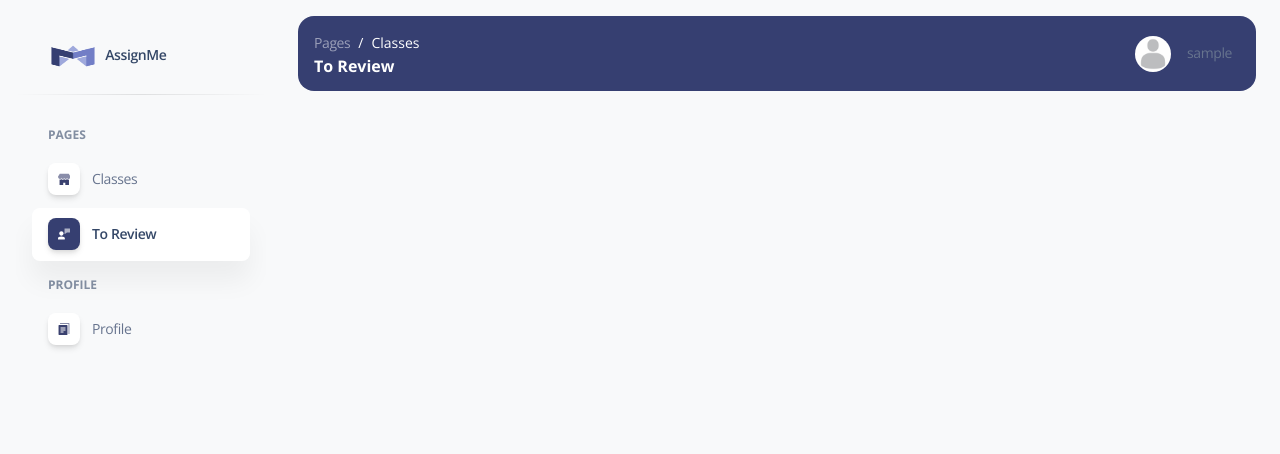
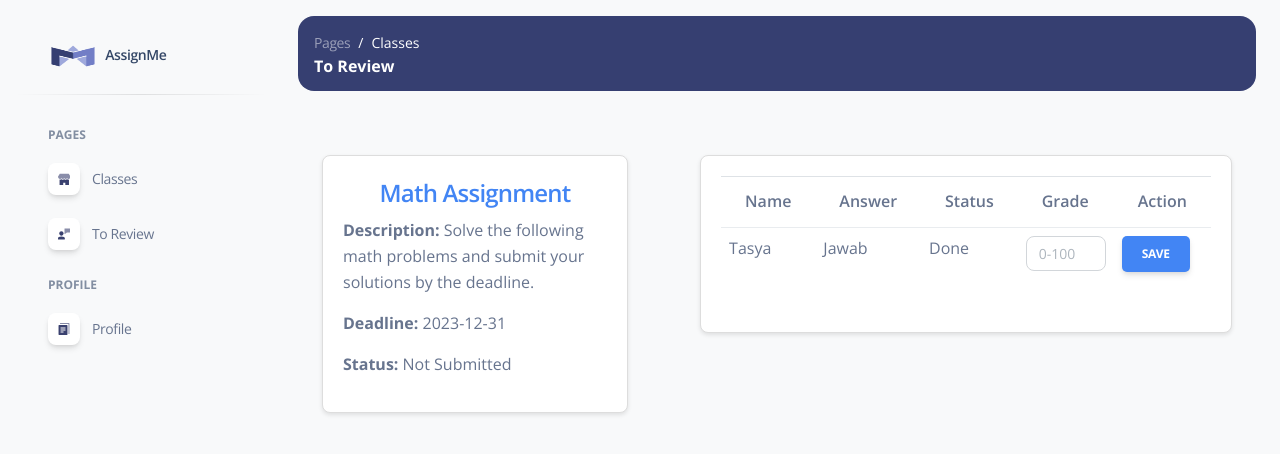
Before and after one commit to FanidiyaTasya/AssignMe-Web, a PHP site: page /pages/ViewTask.php in a window 1280 px wide. Shown: the top 454 px of the page. Run offline with PHP 8.4, Linux system fonts and the light colour scheme; the visitor is signed in with stand-in values (Sample User, id 1); some libraries are stand-ins or nearby versions.

Commit message:
menambahkan detail tugas

```diff
--- a/pages/Class.php
+++ b/pages/Class.php
@@ -76,7 +76,7 @@
         </li>
 
         <li class="nav-item">
-          <a class="nav-link  " href="../pages/Review.html">
+          <a class="nav-link  " href="../pages/Review.php">
             <div class="icon icon-shape icon-sm shadow border-radius-md bg-white text-center me-2 d-flex align-items-center justify-content-center">
               <svg width="12px" height="12px" viewBox="0 0 46 42" version="1.1" xmlns="http://www.w3.org/2000/svg" xmlns:xlink="http://www.w3.org/1999/xlink">
                 <title>customer-support</title>
@@ -150,7 +150,7 @@
           <h5 class="font-weight-bolder mb-0 text-white"><?php echo $subject; ?></h5><br>
           <h5 class="font-weight-bolder mb-0 text-white">Class Code:</h5>
           <p class="font-weight-bolder mb-0 text-white"  class="copy-container ml-2" contenteditable="true" id="copyContainer" onclick="copyCode()" > <?php echo $classCode; ?></p>
-          <img src="path/to/your/icon.png" alt="Copy Icon" class="copy-icon" onclick="copyCode()">
+          <img src="../assets/img/copy3.png" alt="Copy Icon" class="copy-icon" onclick="copyCode()">
         </nav>
 
         <!-- KOLOM SEARCH -->
--- a/pages/ViewTask.php
+++ b/pages/ViewTask.php
@@ -8,6 +8,7 @@ $username = $_SESSION['Username'];
 ?>
 <!DOCTYPE html>
 <html lang="en">
+
 <head>
   <title>AssignMe</title>
 
@@ -26,12 +27,68 @@ $username = $_SESSION['Username'];
   <link rel="stylesheet" href="../assets/css/tab-layout-style.css">
   <link id="pagestyle" href="../assets/css/soft-ui-dashboard.css" rel="stylesheet" />
 
+  <style>
+    .assignment-details {
+      background-color: #fff;
+      border: 1px solid #ddd;
+      border-radius: 8px;
+      box-shadow: 0 2px 4px rgba(0, 0, 0, 0.1);
+      margin: 20px auto;
+      max-width: 600px;
+      padding: 20px;
+    }
+
+    .assignment-details h4 {
+      color: #4285f4;
+      text-align: center;
+    }
+
+    .assignment-details p {
+      margin-bottom: 15px;
+    }
+
+    .assignment-details button {
+      background-color: #4285f4;
+      color: white;
+      padding: 10px 20px;
+      border: none;
+      border-radius: 5px;
+      cursor: pointer;
+    }
+
+    .cc {
+      background-color: #fff;
+      border: 1px solid #ddd;
+      border-radius: 8px;
+      box-shadow: 0 2px 4px rgba(0, 0, 0, 0.1);
+      margin-top: 20px;
+      padding: 20px;
+    }
+
+
+
+    .table tbody tr:hover {
+      background-color: #f5f5f5;
+    }
+
+    .form-control {
+      width: 80px;
+    }
+
+    .btn-primary {
+      background-color: #4285f4;
+      color: white;
+    }
+  </style>
 </head>
+
 <body class="g-sidenav-show bg-gray-100">
   <!-- Sidebar -->
-  <aside class="sidenav navbar navbar-vertical navbar-expand-xs border-0 border-radius-xl my-3 fixed-start ms-3 " id="sidenav-main">
+  <aside class="sidenav navbar navbar-vertical navbar-expand-xs border-0 border-radius-xl my-3 fixed-start ms-3 "
+    id="sidenav-main">
     <div class="sidenav-header">
-      <i class="fas fa-times p-3 cursor-pointer text-secondary opacity-5 position-absolute end-0 top-0 d-none d-xl-none" aria-hidden="true" id="iconSidenav"></i>
+      <i class="fas fa-times p-3 cursor-pointer text-secondary opacity-5 position-absolute end-0 top-0 d-none d-xl-none"
+        aria-hidden="true" id="iconSidenav"></i>
       <a class="navbar-brand m-0" href="Dashboard.php" target="_blank">
         <img src="../assets/img/logo2.png" class="navbar-brand-img" alt="main_logo" style="width: 50px; height: 100px;">
         <span class="ms-1 font-weight-bold">AssignMe</span>
@@ -47,15 +104,21 @@ $username = $_SESSION['Username'];
 
         <li class="nav-item">
           <a class="nav-link" href="Dashboard.php">
-            <div class="icon icon-shape icon-sm shadow border-radius-md bg-white text-center me-2 d-flex align-items-center justify-content-center">
-              <svg width="12px" height="12px" viewBox="0 0 45 40" version="1.1" xmlns="http://www.w3.org/2000/svg" xmlns:xlink="http://www.w3.org/1999/xlink">
+            <div
+              class="icon icon-shape icon-sm shadow border-radius-md bg-white text-center me-2 d-flex align-items-center justify-content-center">
+              <svg width="12px" height="12px" viewBox="0 0 45 40" version="1.1" xmlns="http://www.w3.org/2000/svg"
+                xmlns:xlink="http://www.w3.org/1999/xlink">
                 <title>shop </title>
                 <g stroke="none" stroke-width="1" fill="none" fill-rule="evenodd">
                   <g transform="translate(-1716.000000, -439.000000)" fill="#FFFFFF" fill-rule="nonzero">
                     <g transform="translate(1716.000000, 291.000000)">
                       <g transform="translate(0.000000, 148.000000)">
-                        <path class="color-background opacity-6" d="M46.7199583,10.7414583 L40.8449583,0.949791667 C40.4909749,0.360605034 39.8540131,0 39.1666667,0 L7.83333333,0 C7.1459869,0 6.50902508,0.360605034 6.15504167,0.949791667 L0.280041667,10.7414583 C0.0969176761,11.0460037 -1.23209662e-05,11.3946378 -1.23209662e-05,11.75 C-0.00758042603,16.0663731 3.48367543,19.5725301 7.80004167,19.5833333 L7.81570833,19.5833333 C9.75003686,19.5882688 11.6168794,18.8726691 13.0522917,17.5760417 C16.0171492,20.2556967 20.5292675,20.2556967 23.494125,17.5760417 C26.4604562,20.2616016 30.9794188,20.2616016 33.94575,17.5760417 C36.2421905,19.6477597 39.5441143,20.1708521 42.3684437,18.9103691 C45.1927731,17.649886 47.0084685,14.8428276 47.0000295,11.75 C47.0000295,11.3946378 46.9030823,11.0460037 46.7199583,10.7414583 Z"></path>
-                        <path class="color-background" d="M39.198,22.4912623 C37.3776246,22.4928106 35.5817531,22.0149171 33.951625,21.0951667 L33.92225,21.1107282 C31.1430221,22.6838032 27.9255001,22.9318916 24.9844167,21.7998837 C24.4750389,21.605469 23.9777983,21.3722567 23.4960833,21.1018359 L23.4745417,21.1129513 C20.6961809,22.6871153 17.4786145,22.9344611 14.5386667,21.7998837 C14.029926,21.6054643 13.533337,21.3722507 13.0522917,21.1018359 C11.4250962,22.0190609 9.63246555,22.4947009 7.81570833,22.4912623 C7.16510551,22.4842162 6.51607673,22.4173045 5.875,22.2911849 L5.875,44.7220845 C5.875,45.9498589 6.7517757,46.9451667 7.83333333,46.9451667 L19.5833333,46.9451667 L19.5833333,33.6066734 L27.4166667,33.6066734 L27.4166667,46.9451667 L39.1666667,46.9451667 C40.2482243,46.9451667 41.125,45.9498589 41.125,44.7220845 L41.125,22.2822926 C40.4887822,22.4116582 39.8442868,22.4815492 39.198,22.4912623 Z"></path>
+                        <path class="color-background opacity-6"
+                          d="M46.7199583,10.7414583 L40.8449583,0.949791667 C40.4909749,0.360605034 39.8540131,0 39.1666667,0 L7.83333333,0 C7.1459869,0 6.50902508,0.360605034 6.15504167,0.949791667 L0.280041667,10.7414583 C0.0969176761,11.0460037 -1.23209662e-05,11.3946378 -1.23209662e-05,11.75 C-0.00758042603,16.0663731 3.48367543,19.5725301 7.80004167,19.5833333 L7.81570833,19.5833333 C9.75003686,19.5882688 11.6168794,18.8726691 13.0522917,17.5760417 C16.0171492,20.2556967 20.5292675,20.2556967 23.494125,17.5760417 C26.4604562,20.2616016 30.9794188,20.2616016 33.94575,17.5760417 C36.2421905,19.6477597 39.5441143,20.1708521 42.3684437,18.9103691 C45.1927731,17.649886 47.0084685,14.8428276 47.0000295,11.75 C47.0000295,11.3946378 46.9030823,11.0460037 46.7199583,10.7414583 Z">
+                        </path>
+                        <path class="color-background"
+                          d="M39.198,22.4912623 C37.3776246,22.4928106 35.5817531,22.0149171 33.951625,21.0951667 L33.92225,21.1107282 C31.1430221,22.6838032 27.9255001,22.9318916 24.9844167,21.7998837 C24.4750389,21.605469 23.9777983,21.3722567 23.4960833,21.1018359 L23.4745417,21.1129513 C20.6961809,22.6871153 17.4786145,22.9344611 14.5386667,21.7998837 C14.029926,21.6054643 13.533337,21.3722507 13.0522917,21.1018359 C11.4250962,22.0190609 9.63246555,22.4947009 7.81570833,22.4912623 C7.16510551,22.4842162 6.51607673,22.4173045 5.875,22.2911849 L5.875,44.7220845 C5.875,45.9498589 6.7517757,46.9451667 7.83333333,46.9451667 L19.5833333,46.9451667 L19.5833333,33.6066734 L27.4166667,33.6066734 L27.4166667,46.9451667 L39.1666667,46.9451667 C40.2482243,46.9451667 41.125,45.9498589 41.125,44.7220845 L41.125,22.2822926 C40.4887822,22.4116582 39.8442868,22.4815492 39.198,22.4912623 Z">
+                        </path>
                       </g>
                     </g>
                   </g>
@@ -67,17 +130,25 @@ $username = $_SESSION['Username'];
         </li>
 
         <li class="nav-item">
-          <a class="nav-link active" href="Review.php">
-            <div class="icon icon-shape icon-sm shadow border-radius-md bg-white text-center me-2 d-flex align-items-center justify-content-center">
-              <svg width="12px" height="12px" viewBox="0 0 46 42" version="1.1" xmlns="http://www.w3.org/2000/svg" xmlns:xlink="http://www.w3.org/1999/xlink">
+          <a class="nav-link " href="Review.php">
+            <div
+              class="icon icon-shape icon-sm shadow border-radius-md bg-white text-center me-2 d-flex align-items-center justify-content-center">
+              <svg width="12px" height="12px" viewBox="0 0 46 42" version="1.1" xmlns="http://www.w3.org/2000/svg"
+                xmlns:xlink="http://www.w3.org/1999/xlink">
                 <title>customer-support</title>
                 <g stroke="none" stroke-width="1" fill="none" fill-rule="evenodd">
                   <g transform="translate(-1717.000000, -291.000000)" fill="#FFFFFF" fill-rule="nonzero">
                     <g transform="translate(1716.000000, 291.000000)">
                       <g transform="translate(1.000000, 0.000000)">
-                        <path class="color-background opacity-6" d="M45,0 L26,0 C25.447,0 25,0.447 25,1 L25,20 C25,20.379 25.214,20.725 25.553,20.895 C25.694,20.965 25.848,21 26,21 C26.212,21 26.424,20.933 26.6,20.8 L34.333,15 L45,15 C45.553,15 46,14.553 46,14 L46,1 C46,0.447 45.553,0 45,0 Z"></path>
-                        <path class="color-background" d="M22.883,32.86 C20.761,32.012 17.324,31 13,31 C8.676,31 5.239,32.012 3.116,32.86 C1.224,33.619 0,35.438 0,37.494 L0,41 C0,41.553 0.447,42 1,42 L25,42 C25.553,42 26,41.553 26,41 L26,37.494 C26,35.438 24.776,33.619 22.883,32.86 Z"></path>
-                        <path class="color-background" d="M13,28 C17.432,28 21,22.529 21,18 C21,13.589 17.411,10 13,10 C8.589,10 5,13.589 5,18 C5,22.529 8.568,28 13,28 Z"></path>
+                        <path class="color-background opacity-6"
+                          d="M45,0 L26,0 C25.447,0 25,0.447 25,1 L25,20 C25,20.379 25.214,20.725 25.553,20.895 C25.694,20.965 25.848,21 26,21 C26.212,21 26.424,20.933 26.6,20.8 L34.333,15 L45,15 C45.553,15 46,14.553 46,14 L46,1 C46,0.447 45.553,0 45,0 Z">
+                        </path>
+                        <path class="color-background"
+                          d="M22.883,32.86 C20.761,32.012 17.324,31 13,31 C8.676,31 5.239,32.012 3.116,32.86 C1.224,33.619 0,35.438 0,37.494 L0,41 C0,41.553 0.447,42 1,42 L25,42 C25.553,42 26,41.553 26,41 L26,37.494 C26,35.438 24.776,33.619 22.883,32.86 Z">
+                        </path>
+                        <path class="color-background"
+                          d="M13,28 C17.432,28 21,22.529 21,18 C21,13.589 17.411,10 13,10 C8.589,10 5,13.589 5,18 C5,22.529 8.568,28 13,28 Z">
+                        </path>
                       </g>
                     </g>
                   </g>
@@ -94,15 +165,21 @@ $username = $_SESSION['Username'];
 
         <li class="nav-item">
           <a class="nav-link  " href="Profile.php">
-            <div class="icon icon-shape icon-sm shadow border-radius-md bg-white text-center me-2 d-flex align-items-center justify-content-center">
-              <svg width="12px" height="12px" viewBox="0 0 40 44" version="1.1" xmlns="http://www.w3.org/2000/svg" xmlns:xlink="http://www.w3.org/1999/xlink">
+            <div
+              class="icon icon-shape icon-sm shadow border-radius-md bg-white text-center me-2 d-flex align-items-center justify-content-center">
+              <svg width="12px" height="12px" viewBox="0 0 40 44" version="1.1" xmlns="http://www.w3.org/2000/svg"
+                xmlns:xlink="http://www.w3.org/1999/xlink">
                 <title>document</title>
                 <g stroke="none" stroke-width="1" fill="none" fill-rule="evenodd">
                   <g transform="translate(-1870.000000, -591.000000)" fill="#FFFFFF" fill-rule="nonzero">
                     <g transform="translate(1716.000000, 291.000000)">
                       <g transform="translate(154.000000, 300.000000)">
-                        <path class="color-background opacity-6" d="M40,40 L36.3636364,40 L36.3636364,3.63636364 L5.45454545,3.63636364 L5.45454545,0 L38.1818182,0 C39.1854545,0 40,0.814545455 40,1.81818182 L40,40 Z"></path>
-                        <path class="color-background" d="M30.9090909,7.27272727 L1.81818182,7.27272727 C0.814545455,7.27272727 0,8.08727273 0,9.09090909 L0,41.8181818 C0,42.8218182 0.814545455,43.6363636 1.81818182,43.6363636 L30.9090909,43.6363636 C31.9127273,43.6363636 32.7272727,42.8218182 32.7272727,41.8181818 L32.7272727,9.09090909 C32.7272727,8.08727273 31.9127273,7.27272727 30.9090909,7.27272727 Z M18.1818182,34.5454545 L7.27272727,34.5454545 L7.27272727,30.9090909 L18.1818182,30.9090909 L18.1818182,34.5454545 Z M25.4545455,27.2727273 L7.27272727,27.2727273 L7.27272727,23.6363636 L25.4545455,23.6363636 L25.4545455,27.2727273 Z M25.4545455,20 L7.27272727,20 L7.27272727,16.3636364 L25.4545455,16.3636364 L25.4545455,20 Z"></path>
+                        <path class="color-background opacity-6"
+                          d="M40,40 L36.3636364,40 L36.3636364,3.63636364 L5.45454545,3.63636364 L5.45454545,0 L38.1818182,0 C39.1854545,0 40,0.814545455 40,1.81818182 L40,40 Z">
+                        </path>
+                        <path class="color-background"
+                          d="M30.9090909,7.27272727 L1.81818182,7.27272727 C0.814545455,7.27272727 0,8.08727273 0,9.09090909 L0,41.8181818 C0,42.8218182 0.814545455,43.6363636 1.81818182,43.6363636 L30.9090909,43.6363636 C31.9127273,43.6363636 32.7272727,42.8218182 32.7272727,41.8181818 L32.7272727,9.09090909 C32.7272727,8.08727273 31.9127273,7.27272727 30.9090909,7.27272727 Z M18.1818182,34.5454545 L7.27272727,34.5454545 L7.27272727,30.9090909 L18.1818182,30.9090909 L18.1818182,34.5454545 Z M25.4545455,27.2727273 L7.27272727,27.2727273 L7.27272727,23.6363636 L25.4545455,23.6363636 L25.4545455,27.2727273 Z M25.4545455,20 L7.27272727,20 L7.27272727,16.3636364 L25.4545455,16.3636364 L25.4545455,20 Z">
+                        </path>
                       </g>
                     </g>
                   </g>
@@ -120,7 +197,8 @@ $username = $_SESSION['Username'];
   <main class="main-content position-relative max-height-vh-100 h-100 mt-1 border-radius-lg ">
 
     <!-- Navbar -->
-    <nav class="navbar navbar-main navbar-expand-lg px-0 mx-4 shadow-none border-radius-xl my-3" id="navbarBlur" navbar-scroll="true">
+    <nav class="navbar navbar-main navbar-expand-lg px-0 mx-4 shadow-none border-radius-xl my-3" id="navbarBlur"
+      navbar-scroll="true">
       <div class="container-fluid py-1 px-3">
 
         <li class="nav-item d-xl-none ps-3 d-flex align-items-center">
@@ -151,62 +229,6 @@ $username = $_SESSION['Username'];
 
 
 
-            <!-- DROPDOWN -->
-            <li class="nav-item px-2 d-flex align-items-center">
-              <li class="nav-item dropdown pe-2 d-flex">
-                <a href="javascript:;" class="nav-link text-white p-0" id="dropdownMenuButton" data-bs-toggle="dropdown" aria-expanded="false">
-                  <div class="d-flex align-items-center">
-                    <div class="avatar avatar-sm me-3">
-                      <img src="../upload/profile/user-picture.jpg" alt="Profile Picture" class="img-fluid rounded-circle">
-                    </div>
-                    <span class="d-sm-inline d-none"><?= $username; ?></span>
-                  </div>
-                </a>
-                <ul class="dropdown-menu dropdown-menu-end px-2 py-3 me-sm-n4" aria-labelledby="dropdownMenuButton">
-
-                    <li>
-                        <!-- <a class="dropdown-item border-radius-md" href="path/to/logout">
-                            <div class="d-flex py-1">
-                                <div class="avatar avatar-sm me-3">
-                                    <i class="text-dark fa fa-pencil-alt"></i>
-                                </div>
-                                <div class="d-flex flex-column justify-content-center">
-                                    <h6 class="text-sm font-weight-normal mb-1">Edit Profile</h6>
-                                </div>
-                            </div>
-                        </a>
-                    </li> -->
-
-                    <li>
-                        <a class="dropdown-item border-radius-md" href="path/to/change-password">
-                            <div class="d-flex py-1">
-                                <div class="avatar avatar-sm me-3">
-                                    <i class="text-dark fa fa-lock"></i>
-                                </div>
-                                <div class="d-flex flex-column justify-content-center">
-                                    <h6 class="text-sm font-weight-normal mb-1">Change Password</h6>
-                                </div>
-                            </div>
-                        </a>
-                    </li>
-
-                    <li>
-                        <a class="dropdown-item border-radius-md" href="../function/LogoutController.php">
-                            <div class="d-flex py-1">
-                                <div class="avatar avatar-sm me-3">
-                                    <i class=" text-dark fa fa-sign-out"></i>
-                                </div>
-                                <div class="d-flex flex-column justify-content-center">
-                                    <h6 class="text-sm font-weight-normal mb-1">Log Out</h6>
-                                </div>
-                            </div>
-                        </a>
-                    </li>
-
-                </ul>
-              </li>
-            </li>
-            <!-- END DROPDOWN NOTIF -->
 
         </li>
         </ul>
@@ -214,7 +236,51 @@ $username = $_SESSION['Username'];
       </div>
     </nav>
     <!-- End Navbar -->
+    <div class="container">
+      <div class="row">
+        <div class="col">
+          <div class="container mt-5">
+            <div class="assignment-details">
+              <h4>Math Assignment</h4>
+              <p><strong>Description:</strong> Solve the following math problems and submit your solutions by the
+                deadline.</p>
+              <p><strong>Deadline:</strong> 2023-12-31</p>
+              <p><strong>Status:</strong> Not Submitted</p>
+            </div>
+          </div>
+        </div>
 
+
+        <div class="col">
+        <div class="container mt-5">
+            <div class="assignment-details">
+            <table class="table">
+
+                <thead>
+                  <tr>
+                    <th scope="col">Name</th>
+                    <th scope="col">Answer</th>
+                    <th scope="col">Status</th>
+                    <th scope="col">Grade</th>
+                    <th scope="col">Action</th>
+                  </tr>
+                </thead>
+                <tbody>
+                  <tr>
+                    <td>Tasya</td>
+                    <td>Jawab</td>
+                    <td>Done</td>
+                    <td><input type="number" class="form-control" placeholder="0-100"></td>
+                    <td><button class="btn btn-primary">Save</button></td>
+                  </tr>
+                </tbody>
+            </table>
+          </div>
+        </div>
+      </div>
+
+    </div>
+    </div>
 
     <!--   Core JS Files   -->
     <script src="https://code.jquery.com/jquery-3.5.1.slim.min.js"></script>
```
Also changed, not shown: assets/img/copy2.png (added), assets/img/copy3.png (added). Lines whose indentation alone changed are shown as unchanged.
